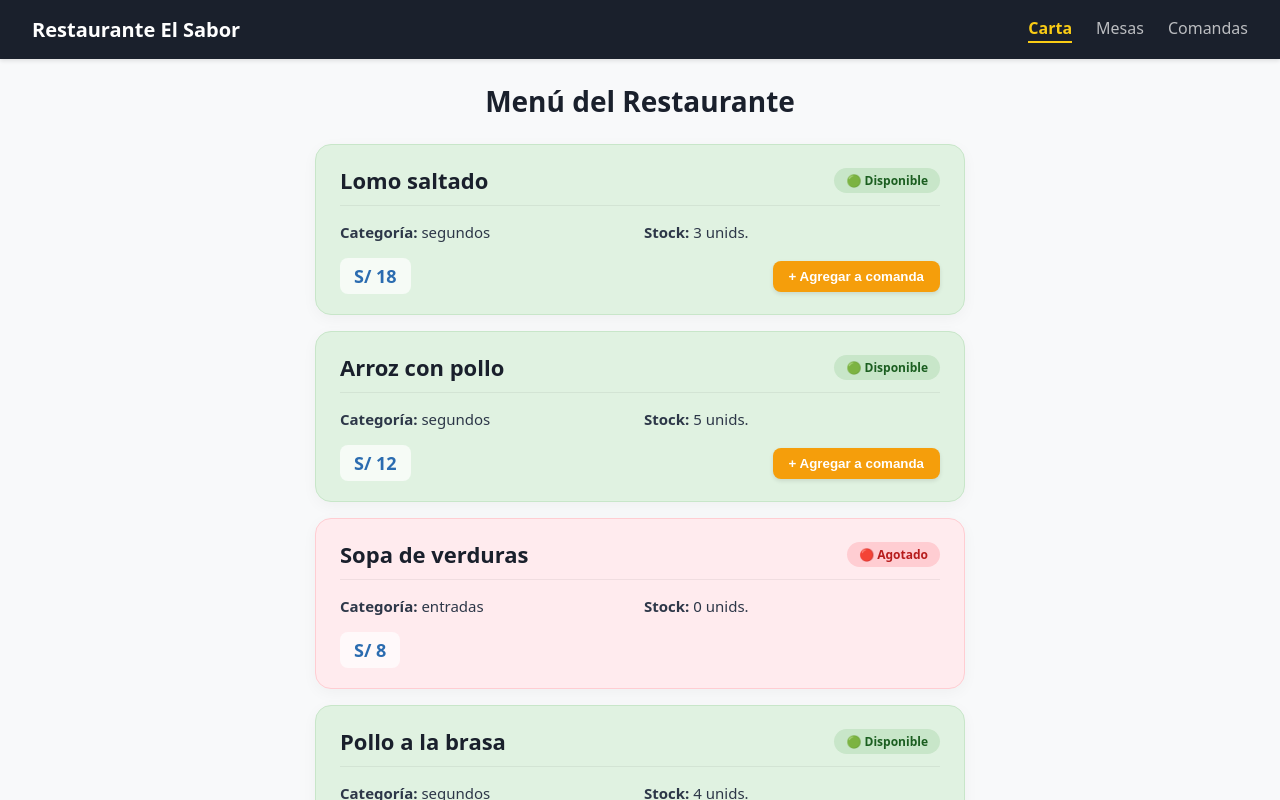
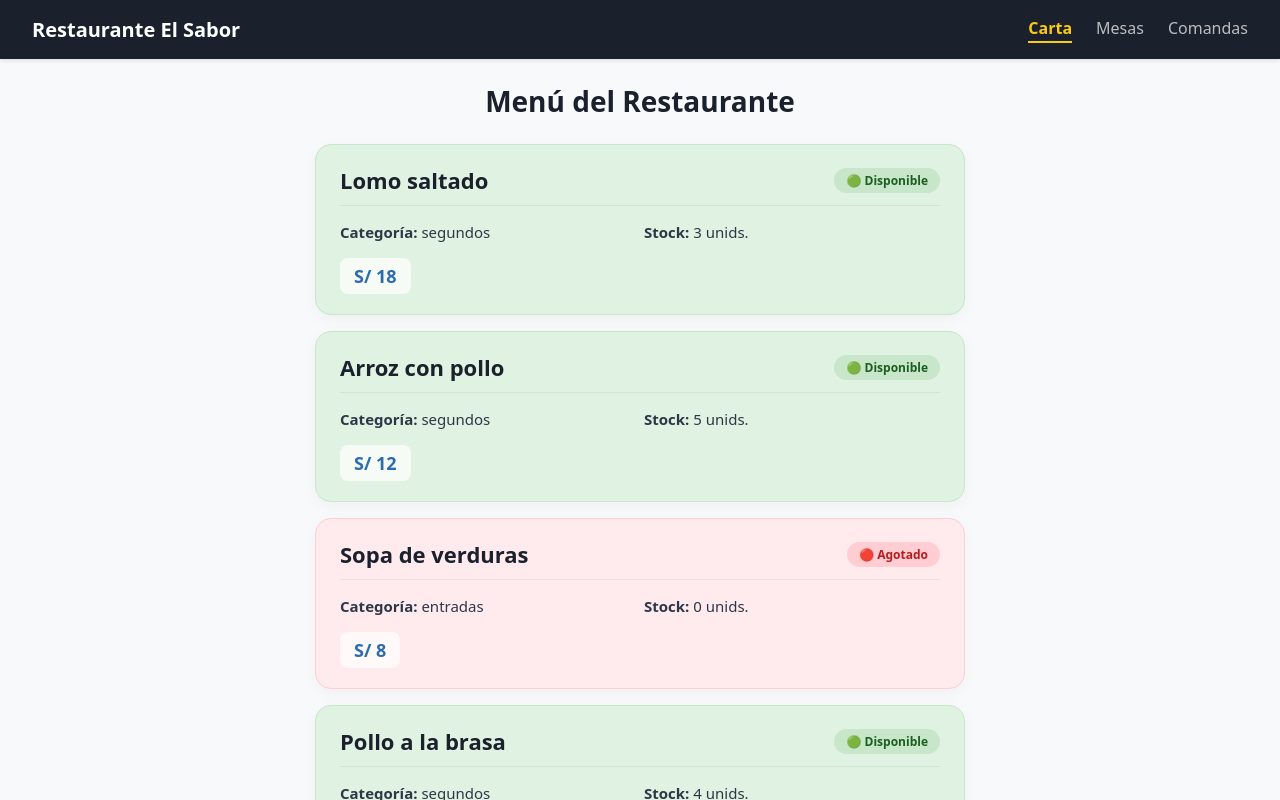
Before and after one commit to rp-software1/LAB-SALA-6, a React (Vite) app in the folder restaurante-frontend/: page / in a window 1280 px wide. Shown: the top 800 px of the page. Built offline with nearby package versions, Linux system fonts and the light colour scheme; no server answers.

Commit message:
Dia1-C: tipar props de PlatoCard con interface

```diff
--- a/restaurante-frontend/src/components/PlatoCard.tsx
+++ b/restaurante-frontend/src/components/PlatoCard.tsx
@@ -1,6 +1,18 @@
-// src/components/PlatoCard.jsx
-import { usePedido } from "../context/PedidoContext.jsx";
+// src/components/PlatoCard.tsx
 
+// 1. Declara la interface de las props
+interface PlatoCardProps {
+  _id?: string;
+  id?: string;
+  nombre: string;
+  categoria: string;
+  precio: number;
+  stock?: number;
+  disponible: boolean;
+  onAgregar?: (plato: { _id?: string; nombre: string; precio: number }) => void;
+}
+
+// 2. Tipea las props del componente
 function PlatoCard({
   _id,
   id,
@@ -9,15 +21,14 @@ function PlatoCard({
   precio,
   stock,
   disponible,
-}) {
-  const { agregarPlato } = usePedido();
-
+  onAgregar,
+}: PlatoCardProps) {
   const backgroundColor = disponible ? "#e0f2e1" : "#ffebee";
   const borderColor = disponible ? "#c8e6c9" : "#ffcdd2";
   const badgeBg = disponible ? "#c8e6c9" : "#ffcdd2";
   const badgeColor = disponible ? "#1b5e20" : "#b71c1c";
 
-  // Objeto estructurado para el context
+  // Objeto estructurado para el plato
   const platoObj = {
     _id: _id || id,
     nombre,
@@ -72,9 +83,11 @@ function PlatoCard({
         <p style={{ margin: "4px 0" }}>
           <strong>Categoría:</strong> {categoria}
         </p>
-        <p style={{ margin: "4px 0" }}>
-          <strong>Stock:</strong> {stock} unids.
-        </p>
+        {stock !== undefined && (
+          <p style={{ margin: "4px 0" }}>
+            <strong>Stock:</strong> {stock} unids.
+          </p>
+        )}
       </div>
 
       {/* Precio y Botón de Agregar */}
@@ -99,9 +112,9 @@ function PlatoCard({
           S/ {precio}
         </div>
 
-        {disponible && (
+        {disponible && onAgregar && (
           <button
-            onClick={() => agregarPlato(platoObj)}
+            onClick={() => onAgregar(platoObj)}
             style={{
               backgroundColor: "#f59e0b",
               color: "white",
```
